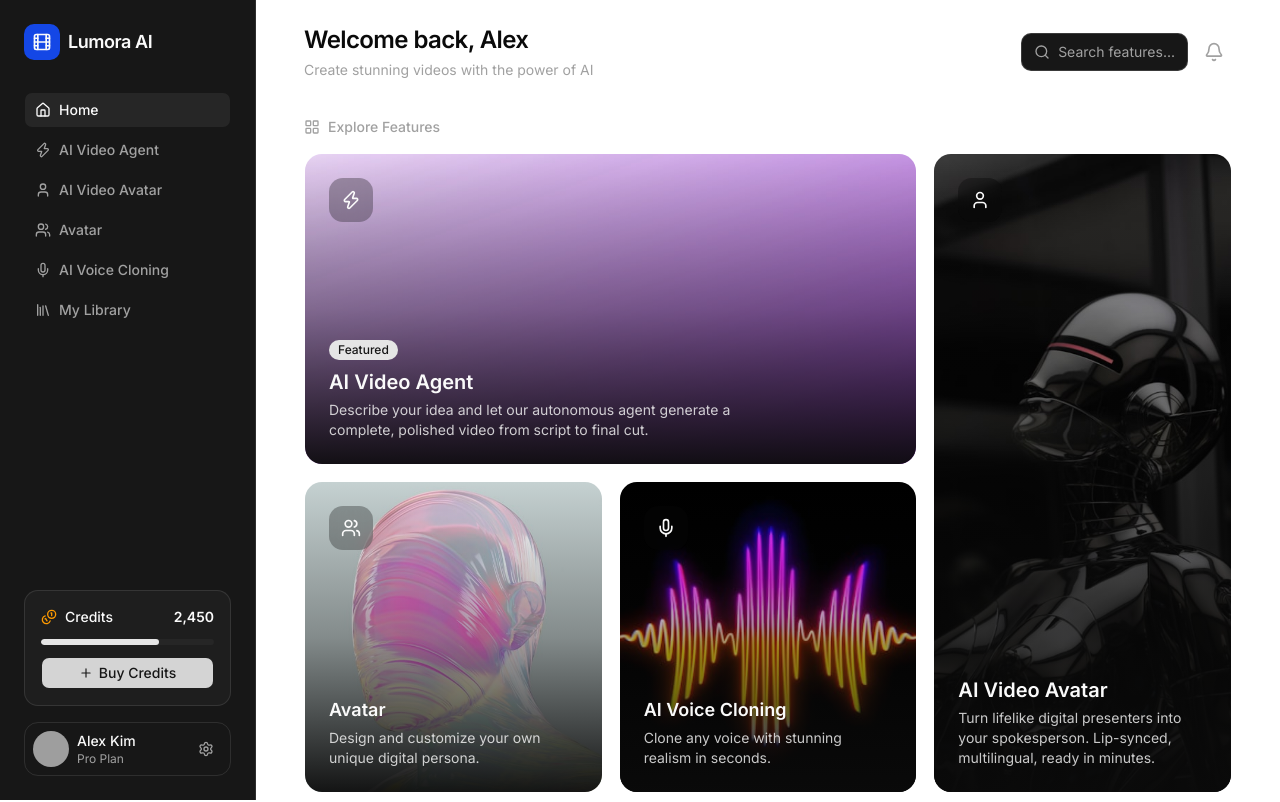
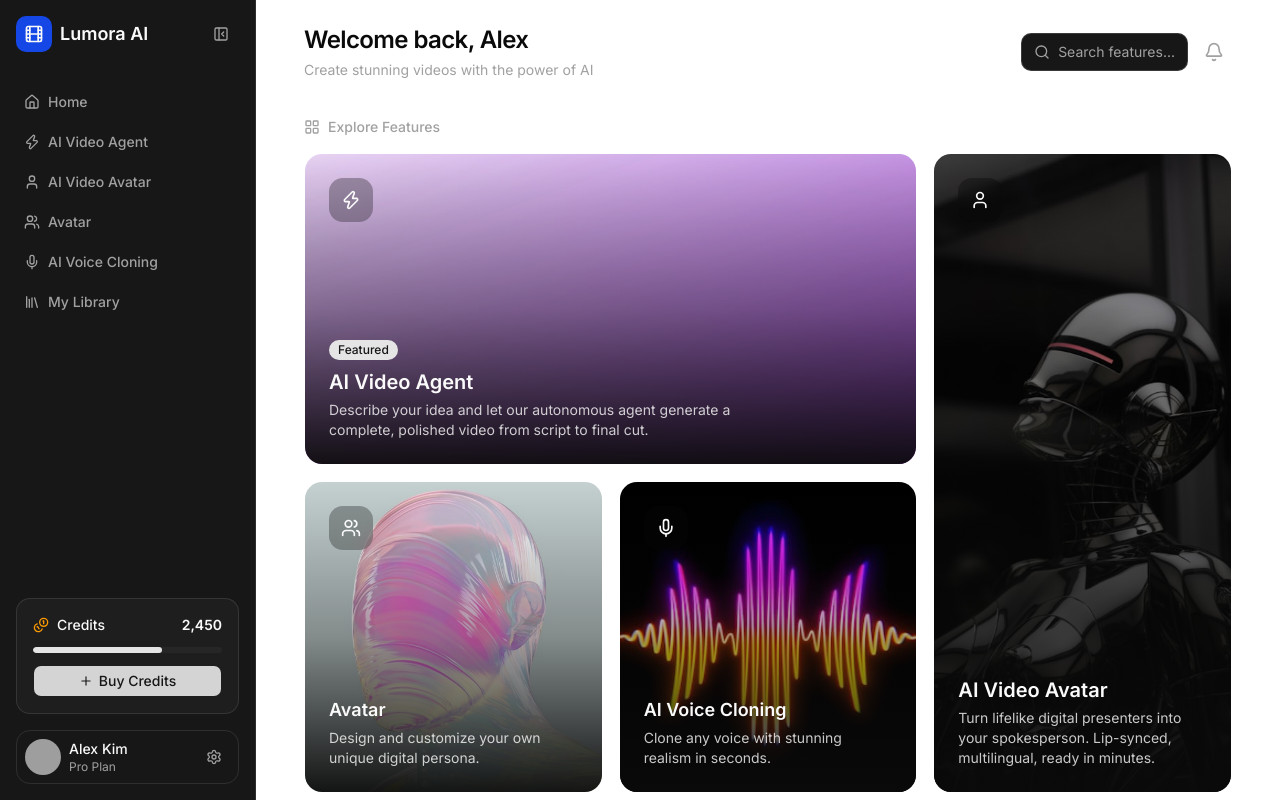
Before and after one commit to LoopCrafter/Lumora, a Next.js app: page /dashboard in a window 1280 px wide. Shown: the top 802 px of the page. Built offline with nearby package versions, Linux system fonts and the light colour scheme; no server answers; grey boxes are pictures that could not be loaded.

Commit message:
Updated sidebar styles

```diff
--- a/src/app/dashboard/_component/Sidebar.tsx
+++ b/src/app/dashboard/_component/Sidebar.tsx
@@ -1,18 +1,7 @@
 "use client";
 
 import { useState } from "react";
-import {
-  Coins,
-  Home,
-  Library,
-  Mic,
-  Plus,
-  Settings,
-  Film,
-  User,
-  Users,
-  Zap,
-} from "lucide-react";
+import { Coins, Plus, Settings, Film, PanelLeftClose } from "lucide-react";
 import {
   Avatar,
   AvatarFallback,
@@ -20,64 +9,73 @@ import {
 } from "@/src/components/ui/avatar";
 // import UserCard from "./UserCard";
 import { Button } from "@/src/components/ui/button";
+import { cn } from "@/src/lib/utils";
+import { menuItems } from "@/src/lib/constants";
+import Link from "next/link";
+import { usePathname } from "next/navigation";
 
 export default function Sidebar() {
-  // const [collapsed, setCollapsed] = useState(false);
+  const pathname = usePathname();
+  const [collapsed, setCollapsed] = useState(false);
 
   return (
-    <aside className="shrink-0 h-screen fixed left-0 top-0 bg-neutral-900 border-white/10 border-t-0 border-r-1 border-b-0 border-l-0 border-solid flex p-6 flex-col justify-between w-64 z-10">
+    <aside
+      className={cn(
+        "fixed left-0 top-0 z-50 h-dvh bg-neutral-900 border-r border-white/10 flex flex-col justify-between p-4 transition-all duration-300",
+        collapsed ? "w-20" : "w-64",
+      )}
+    >
       <div className="flex flex-col gap-8">
-        <div className="flex items-center gap-2">
-          <div className="size-9 rounded-lg bg-[#1447e6] flex justify-center items-center">
-            <Film className="size-5 text-neutral-50" />
+        <div className="flex items-center justify-between">
+          <div className="flex items-center gap-2 overflow-hidden">
+            <div className="size-9 rounded-lg bg-[#1447e6] flex items-center justify-center shrink-0">
+              <Film className="size-5 text-neutral-50" />
+            </div>
+
+            {!collapsed && (
+              <span className="font-semibold text-neutral-50 text-lg whitespace-nowrap">
+                Lumora AI
+              </span>
+            )}
           </div>
-          <span className="font-semibold text-neutral-50 text-lg leading-7 tracking-tight">
-            Lumora AI
-          </span>
+
+          <Button
+            variant="ghost"
+            size="icon"
+            onClick={() => setCollapsed((prev) => !prev)}
+            className="text-neutral-400 hover:text-neutral-50 hover:bg-neutral-800"
+          >
+            <PanelLeftClose
+              className={cn(
+                "size-4 transition-transform",
+                collapsed && "rotate-180",
+              )}
+            />
+          </Button>
         </div>
         <nav className="flex flex-col gap-1">
-          <Button
-            className="bg-neutral-800 text-neutral-50 justify-start gap-2"
-            variant="ghost"
-          >
-            <Home className="size-4" />
-            Home
-          </Button>
-          <Button
-            className="text-[#a1a1a1] justify-start gap-2"
-            variant="ghost"
-          >
-            <Zap className="size-4" />
-            AI Video Agent
-          </Button>
-          <Button
-            className="text-[#a1a1a1] justify-start gap-2"
-            variant="ghost"
-          >
-            <User className="size-4" />
-            AI Video Avatar
-          </Button>
-          <Button
-            className="text-[#a1a1a1] justify-start gap-2"
-            variant="ghost"
-          >
-            <Users className="size-4" />
-            Avatar
-          </Button>
-          <Button
-            className="text-[#a1a1a1] justify-start gap-2"
-            variant="ghost"
-          >
-            <Mic className="size-4" />
-            AI Voice Cloning
-          </Button>
-          <Button
-            className="text-[#a1a1a1] justify-start gap-2"
-            variant="ghost"
-          >
-            <Library className="size-4" />
-            My Library
-          </Button>
+          {menuItems.map((item) => {
+            const Icon = item.icon;
+            const isActive = pathname === item.href;
+
+            return (
+              <Link
+                key={item.href}
+                href={item.href}
+                className={cn(
+                  "flex items-center gap-2 rounded-md p-2 text-sm font-medium transition-colors justify-start",
+                  collapsed && "justify-center",
+                  isActive
+                    ? "bg-neutral-800 text-neutral-50"
+                    : "text-[#a1a1a1] hover:bg-neutral-800/50 hover:text-neutral-50",
+                )}
+              >
+                <Icon className="size-4 shrink-0" />
+
+                {!collapsed && <span>{item.label}</span>}
+              </Link>
+            );
+          })}
         </nav>
       </div>
       <div className="flex flex-col gap-4">
--- a/src/app/dashboard/page.tsx
+++ b/src/app/dashboard/page.tsx
@@ -11,6 +11,7 @@ import {
 } from "lucide-react";
 import { Badge } from "@/src/components/ui/badge";
 import { Button } from "@/src/components/ui/button";
+import Image from "next/image";
 
 const DashboardPage = () => {
   return (
@@ -45,10 +46,12 @@ const DashboardPage = () => {
         </div>
         <div className="grid grid-cols-3 grid-rows-2 gap-4 h-160">
           <div className="group relative col-span-2 row-span-1 rounded-2xl border-white/10 border-1 border-solid overflow-hidden">
-            <img
+            <Image
               alt="AI Video Agent"
               className="size-full object-cover transition-transform duration-500 absolute inset-0"
               src="/images/ai-video-agent.jpeg"
+              width={1000}
+              height={1000}
             />
             <div className="bg-[linear-gradient(to_top,oklch(0.145_0_0/0.95),oklch(0.145_0_0/0.4),transparent)] absolute inset-0" />
             <div className="flex absolute inset-0 p-6 flex-col justify-between">
@@ -70,10 +73,12 @@ const DashboardPage = () => {
             </div>
           </div>
           <div className="group relative col-span-1 row-span-2 rounded-2xl border-white/10 border-1 border-solid overflow-hidden">
-            <img
+            <Image
               alt="AI Video Avatar"
               className="size-full object-cover transition-transform duration-500 absolute inset-0"
               src="/images/ai-video-avatar.jpeg"
+              width={1000}
+              height={2000}
             />
             <div className="bg-[linear-gradient(to_top,oklch(0.145_0_0/0.95),oklch(0.145_0_0/0.35),transparent)] absolute inset-0" />
             <div className="flex absolute inset-0 p-6 flex-col justify-between">
@@ -92,10 +97,12 @@ const DashboardPage = () => {
             </div>
           </div>
           <div className="group relative col-span-1 row-span-1 rounded-2xl border-white/10 border-1 border-solid overflow-hidden">
-            <img
+            <Image
               alt="Avatar"
               className="size-full object-cover transition-transform duration-500 absolute inset-0"
               src="/images/ai-avatar.jpeg"
+              width={1000}
+              height={1000}
             />
             <div className="bg-[linear-gradient(to_top,oklch(0.145_0_0/0.95),oklch(0.145_0_0/0.35),transparent)] absolute inset-0" />
             <div className="flex absolute inset-0 p-6 flex-col justify-between">
@@ -113,10 +120,12 @@ const DashboardPage = () => {
             </div>
           </div>
           <div className="group relative col-span-1 row-span-1 rounded-2xl border-white/10 border-1 border-solid overflow-hidden">
-            <img
+            <Image
               alt="AI Voice Cloning"
               className="size-full object-cover transition-transform duration-500 absolute inset-0"
               src="/images/ai-voice-cloning.jpeg"
+              width={1000}
+              height={1000}
             />
             <div className="bg-[linear-gradient(to_top,oklch(0.145_0_0/0.95),oklch(0.145_0_0/0.35),transparent)] absolute inset-0" />
             <div className="flex absolute inset-0 p-6 flex-col justify-between">
@@ -141,10 +150,12 @@ const DashboardPage = () => {
           </span>
         </div>
         <div className="group relative rounded-2xl border-white/10 border-1 border-solid mt-4 h-32 overflow-hidden">
-          <img
+          <Image
             alt="My Library"
             className="size-full object-cover transition-transform duration-500 absolute inset-0"
             src="/images/library.jpeg"
+            width={2000}
+            height={1000}
           />
           <div className="bg-[linear-gradient(to_right,oklch(0.145_0_0/0.95),oklch(0.145_0_0/0.5),transparent)] absolute inset-0" />
           <div className="flex absolute inset-0 p-6 justify-between items-center">
--- /dev/null
+++ b/src/lib/constants/index.ts
@@ -0,0 +1,10 @@
+import { Home, Zap, User, Users, Mic, Library } from "lucide-react";
+
+export const menuItems = [
+  { label: "Home", href: "/", icon: Home },
+  { label: "AI Video Agent", href: "/video-agent", icon: Zap },
+  { label: "AI Video Avatar", href: "/video-avatar", icon: User },
+  { label: "Avatar", href: "/avatar", icon: Users },
+  { label: "AI Voice Cloning", href: "/voice-cloning", icon: Mic },
+  { label: "My Library", href: "/library", icon: Library },
+];
```
